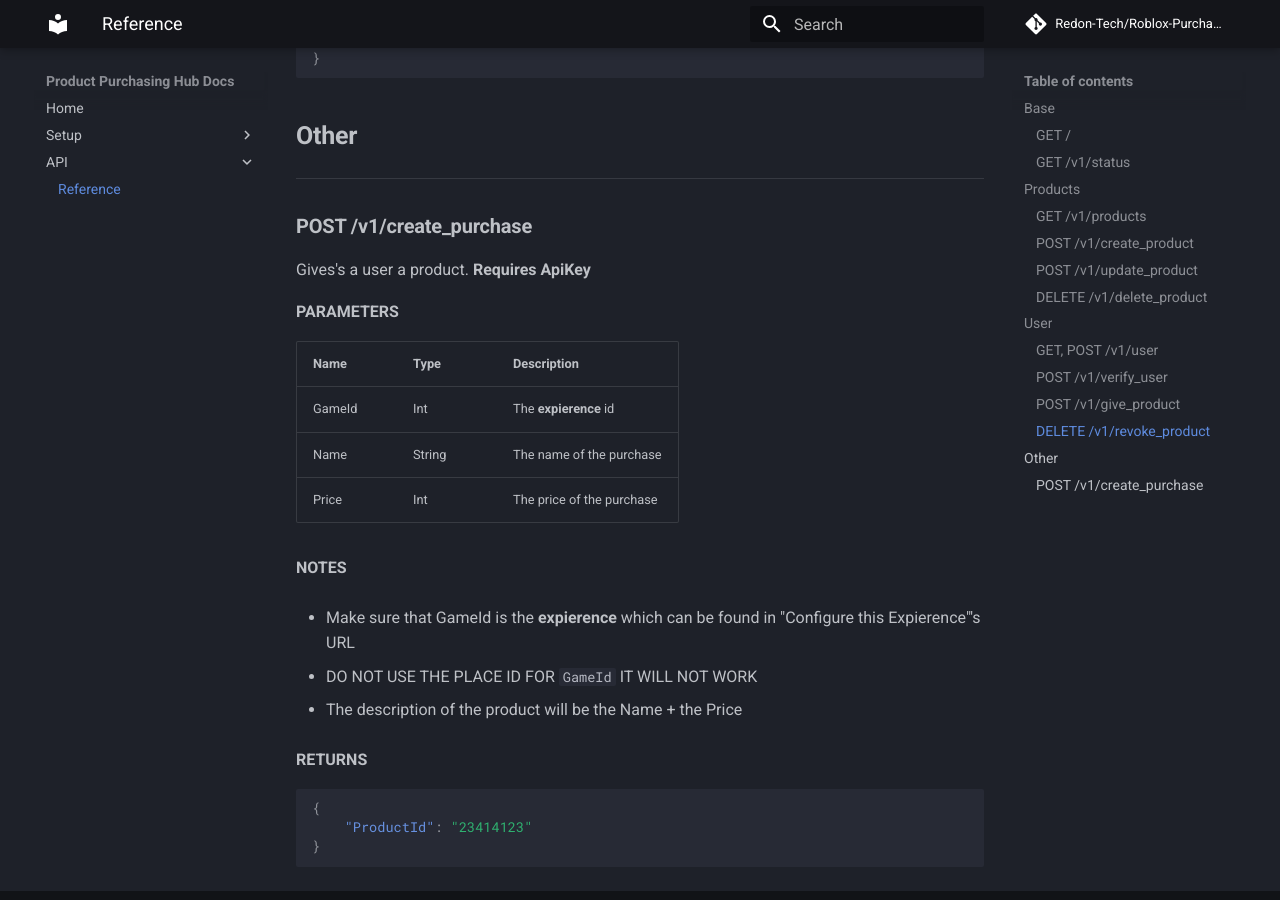
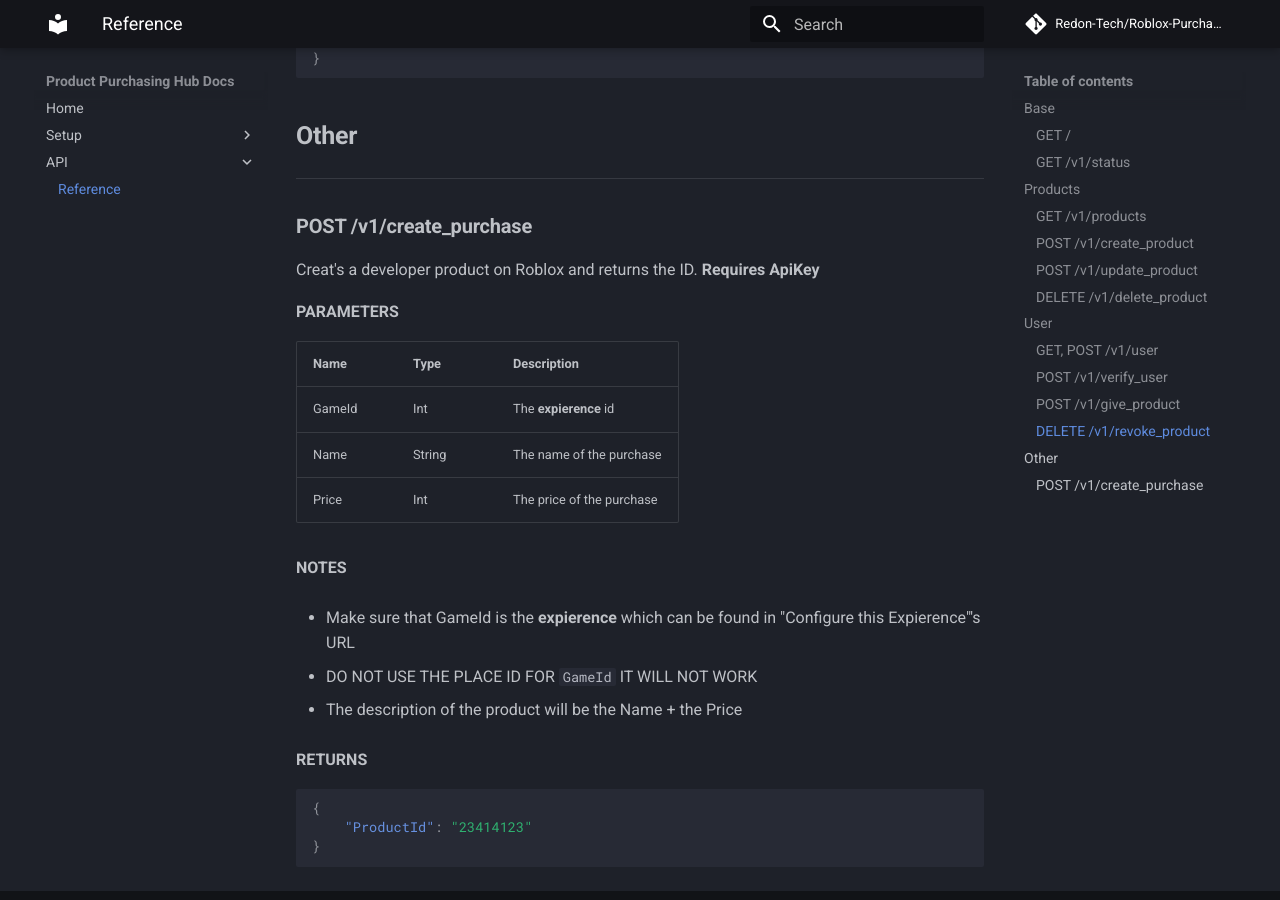
Before and after one commit to Redon-Tech/RPH-Docs, an MkDocs documentation site: the page built from docs/api-reference.md, in a window 1280 px wide and 900 px high, scrolled down 4958 px. Built offline with MkDocs 1.6.1 and Material for MkDocs 9.7.7, drawn with Linux system fonts in a browser that asks for light colours; comment, search, counter and statistics services are not loaded.

Commit message:
Fix wording in the api-reference

```diff
--- a/docs/api-reference.md
+++ b/docs/api-reference.md
@@ -189,7 +189,7 @@ Revoke's a user a product. **Requires ApiKey**
 ## **Other**
 --------------------------------------------
 ### **POST /v1/create_purchase**
-Gives's a user a product. **Requires ApiKey**
+Creat's a developer product on Roblox and returns the ID. **Requires ApiKey**
 
 **PARAMETERS**
 
```
